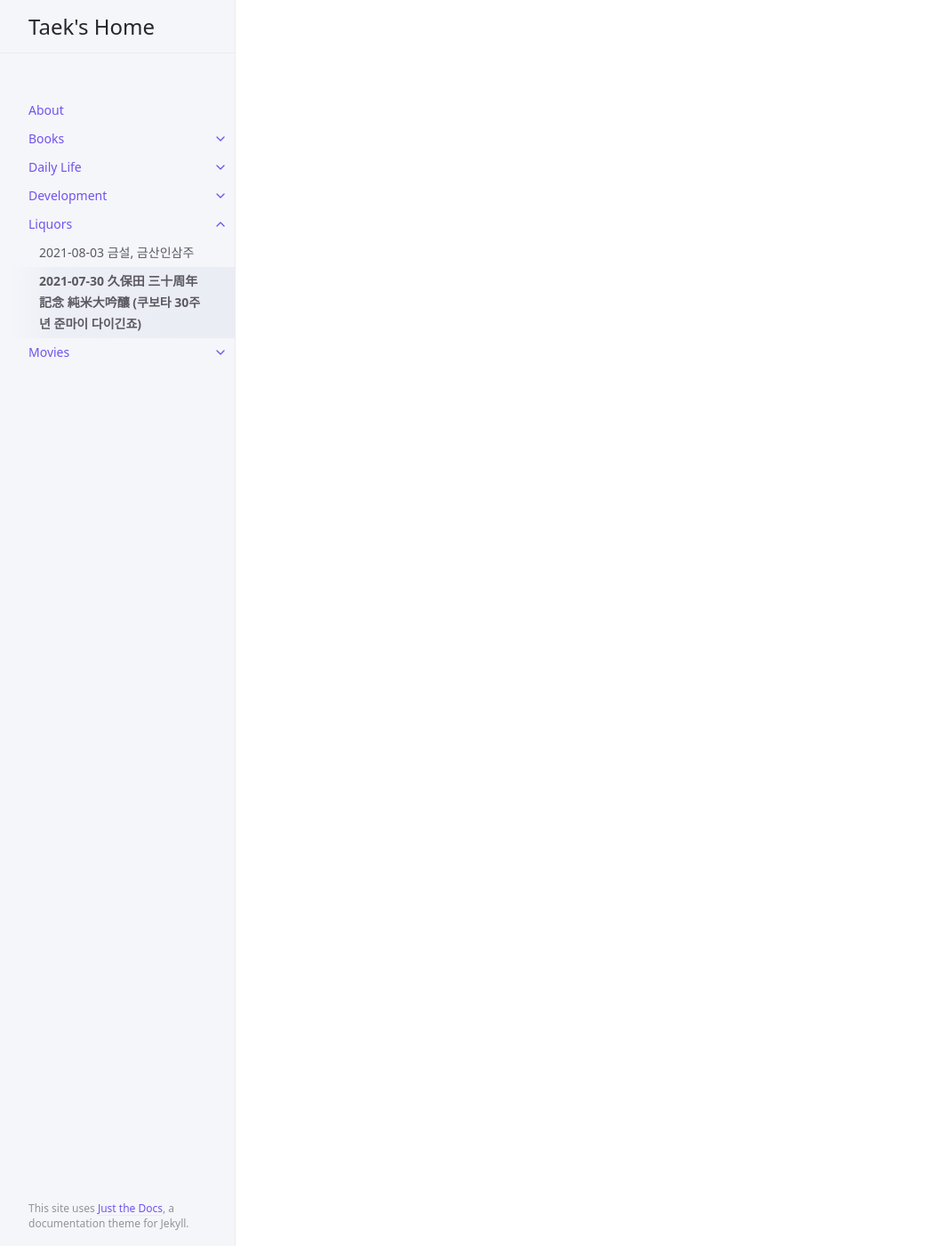
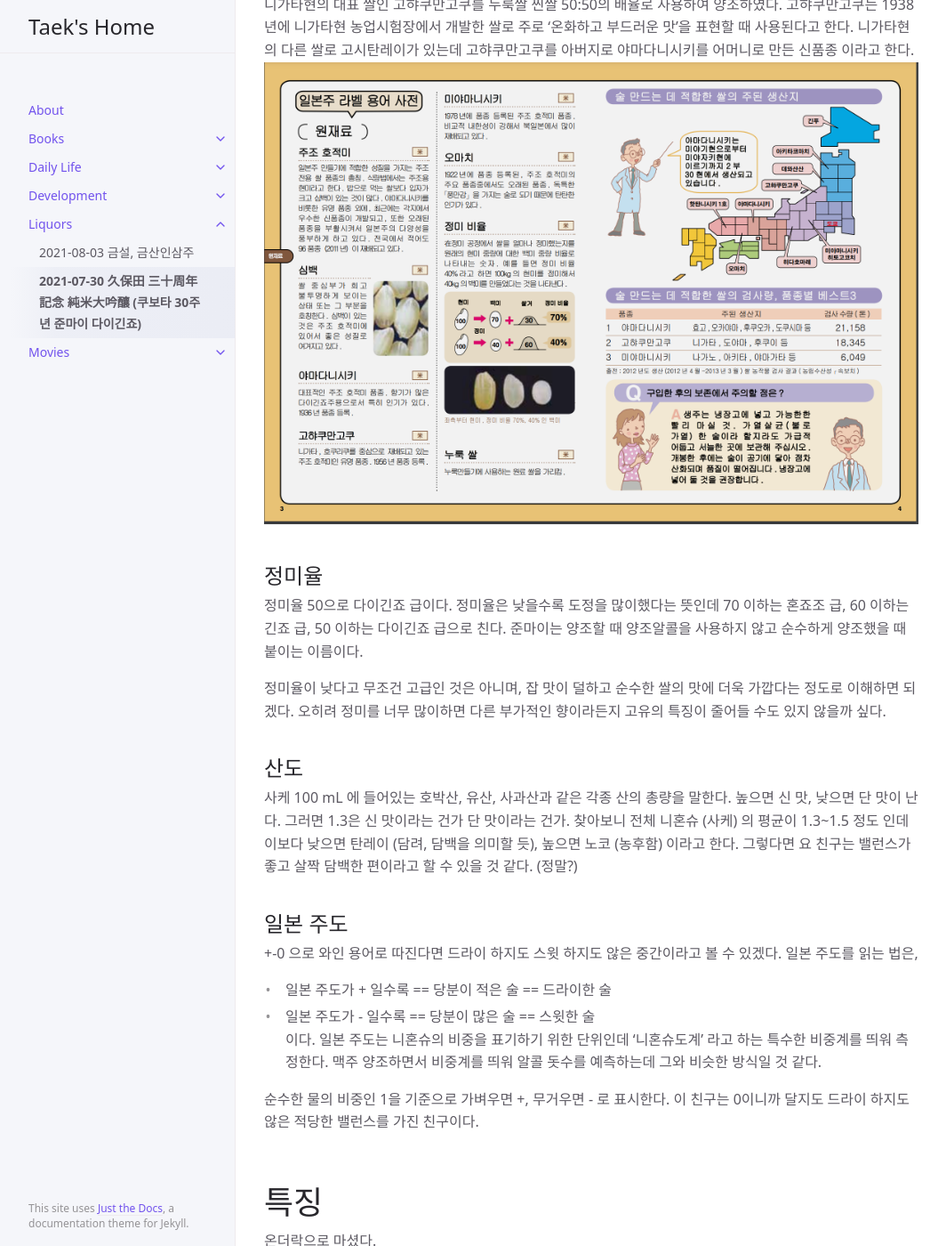
Before and after one commit to SEONGTAEK01/SEONGTAEK01.github.io, a Jekyll site: the page built from docs/liquors/2021-07-31.md, in a window 1280 px wide and 1400 px high, scrolled down 1496 px. Shown: the whole window at 89% size, without its empty margins (107-1171 px from the left). Built offline with Jekyll 4.4.1, drawn with Linux system fonts in a browser that asks for light colours; some of the changed text lies outside the part shown.

Commit message:
Update kubota junmaidaiginjyo contents

```diff
--- a/docs/liquors/2021-07-31.md
+++ b/docs/liquors/2021-07-31.md
@@ -6,3 +6,60 @@
 ---
 
 # 2021-07-31 久保田 三十周年 記念 純米大吟釀 (쿠보타 30주년 준마이 다이긴죠)
+언젠가 지인 커플이 오랜만에 우리집에 놀러 오기로 했었다. 각자 마시고 싶은거 알아서 사기로 했고, 안주가 참치여서 난 사케를 고르러 와인앤 모어에 갔다. 사케를 둘러보다 쿠보타 사케라는 것을 추천해주셨고 그 때  당시 세일 하지 않은 상태에서 5만원 쯤 이었던 것으로 기억한다. 사케도 잘 모르는데 5만원 짜리를 왜 샀는지 지금은 잘 기억이 나지 않는다. 여튼 난 서래마을 와인앤모어 지점 분들의 추천을 믿기 때문에 덥석 물어 뜯어서 가져 왔었다. 마셔보니 너무나 좋았고 (상온) 최근에 참치를 집에서 먹을 일이 있어 다시 마시게 되어 적어 본다.
+
+# 개요
+![전면](1.png)
+![후면](2.png)
+쿠보타는 사케 시장에서 매우 유명한 사케 브랜드 중 하나라고 한다. 우리나라에서는 쿠보타의 센쥬, 만쥬 시리즈가 유명하다. 좋은 쌀이 생산되는 니가타현의 아사히주조 에서 양조 하였다.
+
+|항목|내용|
+|:---:|:---:|
+|성분|쌀, 누룩 곰팡이, 효모|
+|용량|720ml|
+|돗수|15 %|
+|정미율|50|
+|산도|1.3|
+|일본주도|+-0|
+
+## 쌀
+니가타현의 대표 쌀인 고햐쿠만고쿠를 누룩쌀 찐쌀 50:50의 배율로 사용하여 양조하였다.
+고햐쿠만고쿠는 1938년에 니가타현 농업시험장에서 개발한 쌀로 주로 ‘온화하고 부드러운 맛’을 표현할 때 사용된다고 한다.
+니가타현의 다른 쌀로 고시탄레이가 있는데 고햐쿠만고쿠를 아버지로 야마다니시키를 어머니로 만든 신품종 이라고 한다.
+![일본주 라벨 용어사전](3.png)
+
+## 정미율
+정미율 50으로 다이긴죠 급이다. 정미율은 낮을수록 도정을 많이했다는 뜻인데 70 이하는 혼죠조 급, 60 이하는 긴죠 급, 50 이하는 다이긴죠 급으로 친다. 준마이는 양조할 때 양조알콜을 사용하지 않고 순수하게 양조했을 때 붙이는 이름이다.
+
+정미율이 낮다고 무조건 고급인 것은 아니며, 잡 맛이 덜하고 순수한 쌀의 맛에 더욱 가깝다는 정도로 이해하면 되겠다. 오히려 정미를 너무 많이하면 다른 부가적인 향이라든지 고유의 특징이 줄어들 수도 있지 않을까 싶다.
+
+## 산도
+사케 100 mL 에 들어있는 호박산, 유산, 사과산과 같은 각종 산의 총량을 말한다.
+높으면 신 맛,
+낮으면 단 맛이 난다.
+그러면 1.3은 신 맛이라는 건가 단 맛이라는 건가.
+찾아보니 전체 니혼슈 (사케) 의 평균이 1.3~1.5 정도 인데 이보다 낮으면 탄레이 (담려, 담백을 의미할 듯), 높으면 노코 (농후함)  이라고 한다. 그렇다면 요 친구는 밸런스가 좋고 살짝 담백한 편이라고 할 수 있을 것 같다. (정말?)
+## 일본 주도
++-0 으로 와인 용어로 따진다면 드라이 하지도 스윗 하지도 않은 중간이라고 볼 수 있겠다. 일본 주도를 읽는 법은,
+- 일본 주도가 + 일수록 == 당분이 적은 술 == 드라이한 술
+- 일본 주도가 - 일수록 == 당분이 많은 술 == 스윗한 술
+이다. 일본 주도는 니혼슈의 비중을 표기하기 위한 단위인데  ‘니혼슈도계’ 라고 하는 특수한 비중계를 띄워 측정한다. 맥주 양조하면서 비중계를 띄워 알콜 돗수를 예측하는데 그와 비슷한 방식일 것 같다.
+
+순수한 물의 비중인 1을 기준으로 가벼우면 +, 무거우면 - 로 표시한다.
+이 친구는 0이니까 달지도 드라이 하지도 않은 적당한 밸런스를 가진 친구이다.
+
+# 특징
+온더락으로 마셨다.
+
+## 향
+서양배와 메론 향을 연상시키는 화려한 향이 메인이라고 하는데 정말 메론과 같은 향이 나긴 한다. 배 같은 향이 나기도 하는데 서양배와 일반배는 다른 향이 나는걸까? 굳이 서양배라고 콕 집어 이야기 하니 궁금해진다. 다른 사케와 비교하여 약간은 화려하며 메론향이 나는 편이다.
+
+## 맛
+맛은 향에서 이어지는 메론과 배의 과하지 않은 단 맛, 약간의 신 맛 이 이어지기 때문에 단순하지 않으면서 부드럽다. 니혼슈도 0, 산도 1.3에 맞게 밸런스가 좋다고 느꼈고 마신 후에는 깔끔했다. 다이긴죠 혹은 준마이다이긴죠 들이 이런 걸까? 다른 사케도 좀 마셔봐야겠다.
+
+## 그 밖에
+참치처럼 담백한 친구들 보다는 약간은 화려한, 레몬이나 유자 혹은 꿀을 곁들인 요리 같은게 배의 맛과 향에 잘 어울릴 거 같다고 느꼈다.
+
+# 참고 사이트
+- [사케 세계. EndoTODAY 이준행](http://endotoday.com/sake/sake.html)
+- [사케상식 사케 라벨 읽기 1 : 일본주도, 산도 : 네이버 블로그](https://m.blog.naver.com/PostView.naver?isHttpsRedirect=true&blogId=aeolus0&logNo=220801289090)
```
Also changed, not shown: docs/dev/dev.md (+1 -0 lines), index.md (+0 -2 lines), docs/liquors/2021-07-31/3.png (added), docs/liquors/2021-07-31/4.jpeg (added), 2 other files.
